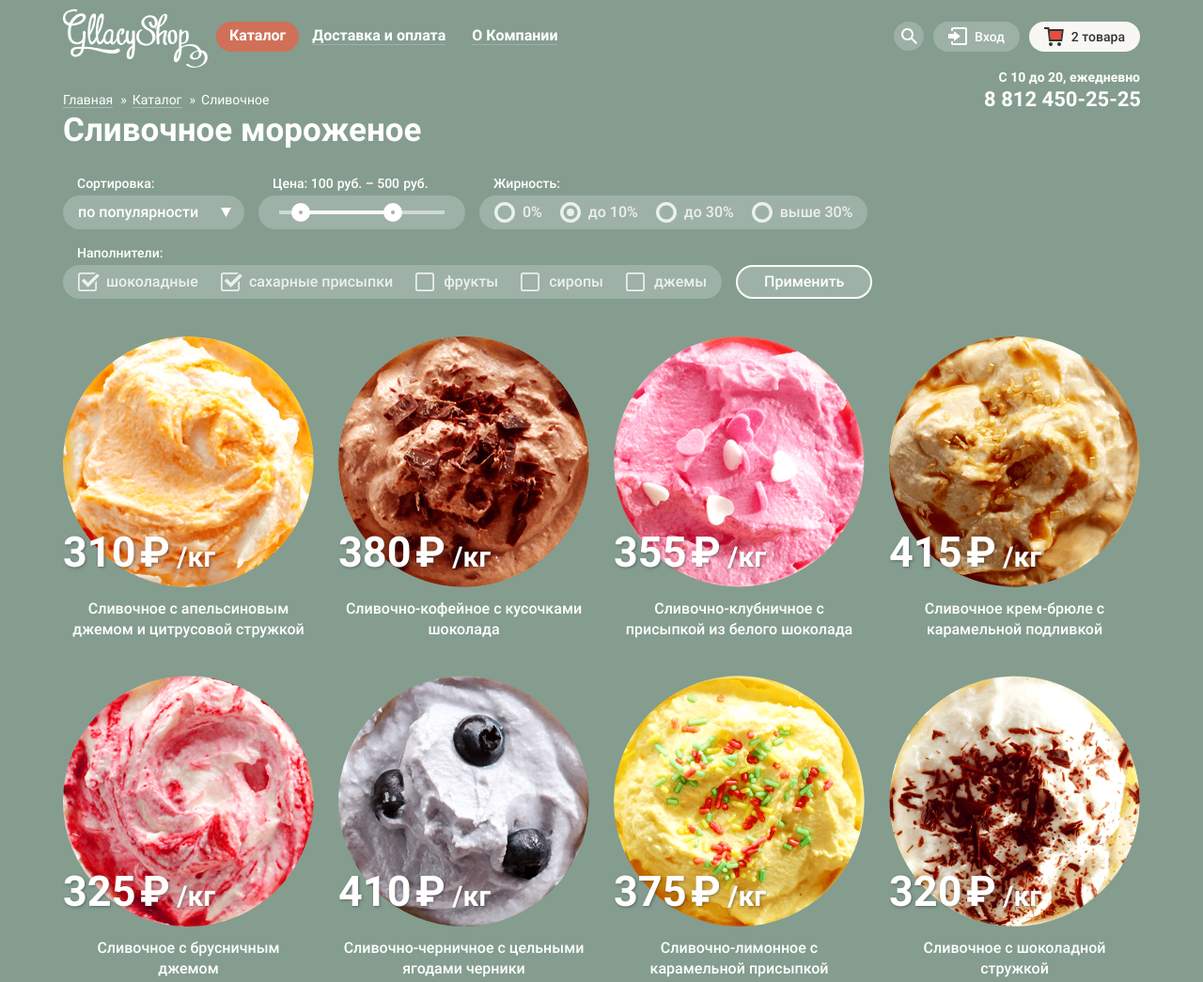
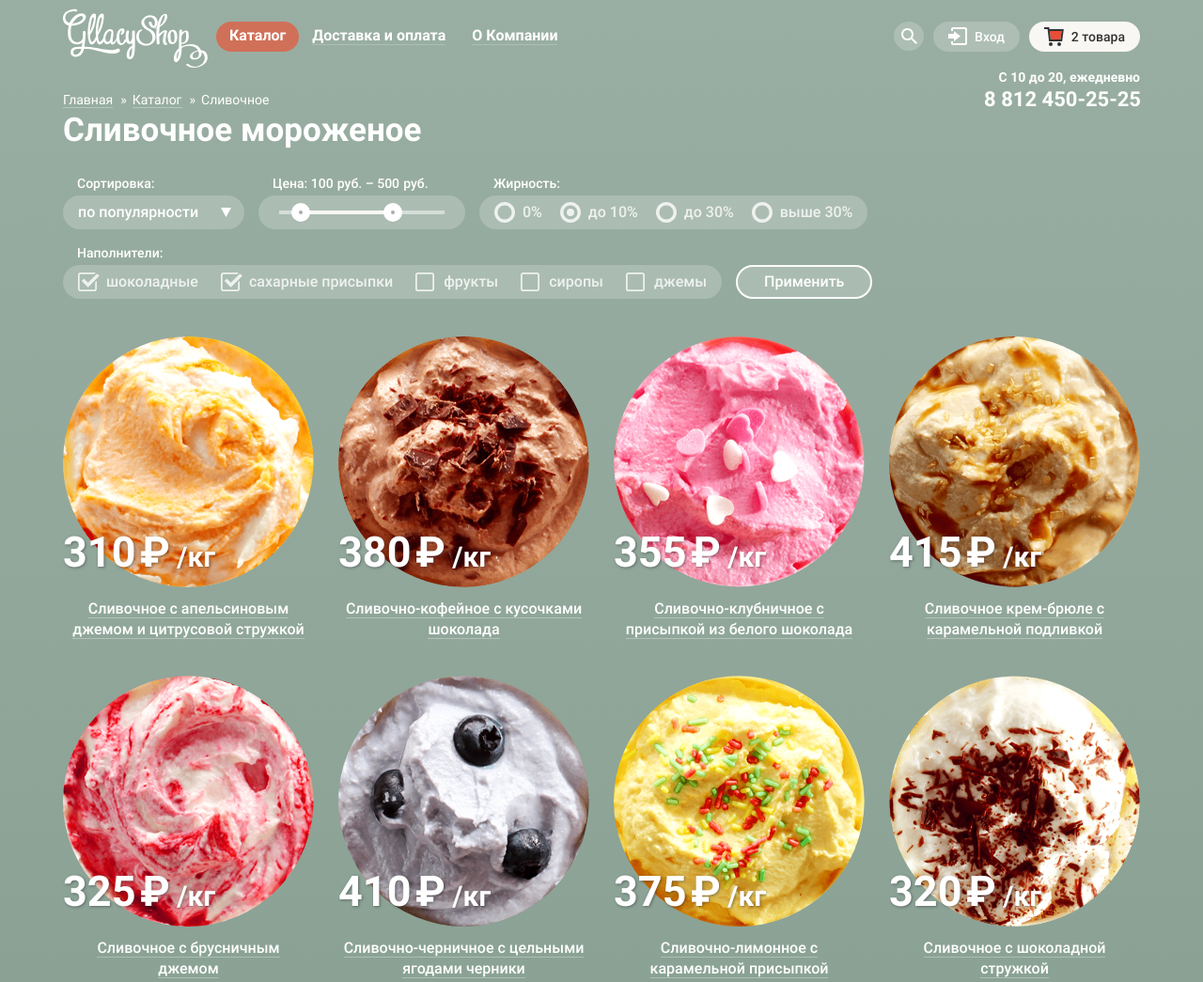
Before and after one commit to vladimir-rurik/664207-gllacy, a plain HTML site: page catalogue.html in a window 1280 px wide. Shown: the top 1045 px of the page at 94% size. Drawn offline with Linux system fonts and the light colour scheme.

Commit message:
correction 17 creation - a gradient for the main background.

```diff
--- a/catalogue.html
+++ b/catalogue.html
@@ -4,7 +4,7 @@
     <meta charset="utf-8">
     <title>Глейси > Каталог > Сливочное мороженое</title>
     <link rel="stylesheet" type="text/css" href="css/normalize.min.css">
-    <link rel="stylesheet" type="text/css" href="css/style.min.css">
+    <link rel="stylesheet" type="text/css" href="css/style.css">
   </head>
   <body class="background">
     <header class="container">
--- a/css/style.css
+++ b/css/style.css
@@ -76,9 +76,9 @@ input[type="checkbox"].visually-hidden {
   min-width: 1200px;
 
   background-color: #849d8f;
+  background-image: linear-gradient( #9cb0a5, #849d8f);
   background-repeat: no-repeat;
   background-position: center -164px;
-  background-size: 1045px 1045px;
 }
 
 .background ul {
@@ -879,6 +879,18 @@ input[type="checkbox"].visually-hidden {
   font-weight: 500;
   font-size: 16px;
   text-align: center;
+}
+
+.product-link a {
+  border-bottom: 1px solid rgba(255, 255, 255, 0.3);
+}
+
+.product-link a:hover,
+.product-link a:focus,
+.product-link a:active {
+  color: #e84d37;
+
+  border-bottom: 1px solid rgba(236, 89, 60, 0.3);
 }
 
 .product-item .btn {
```
Also changed, not shown: index.html (+1 -1 lines).
